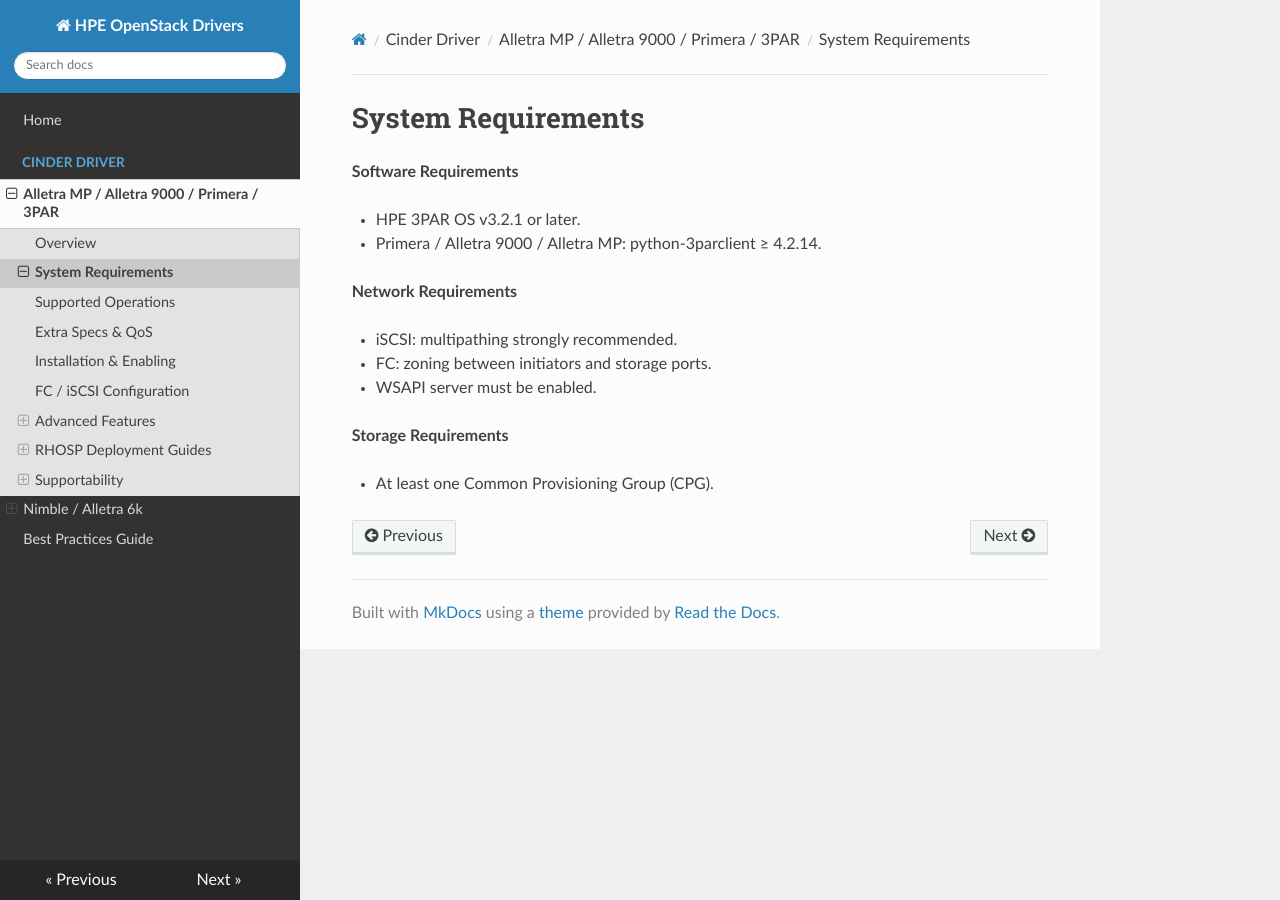
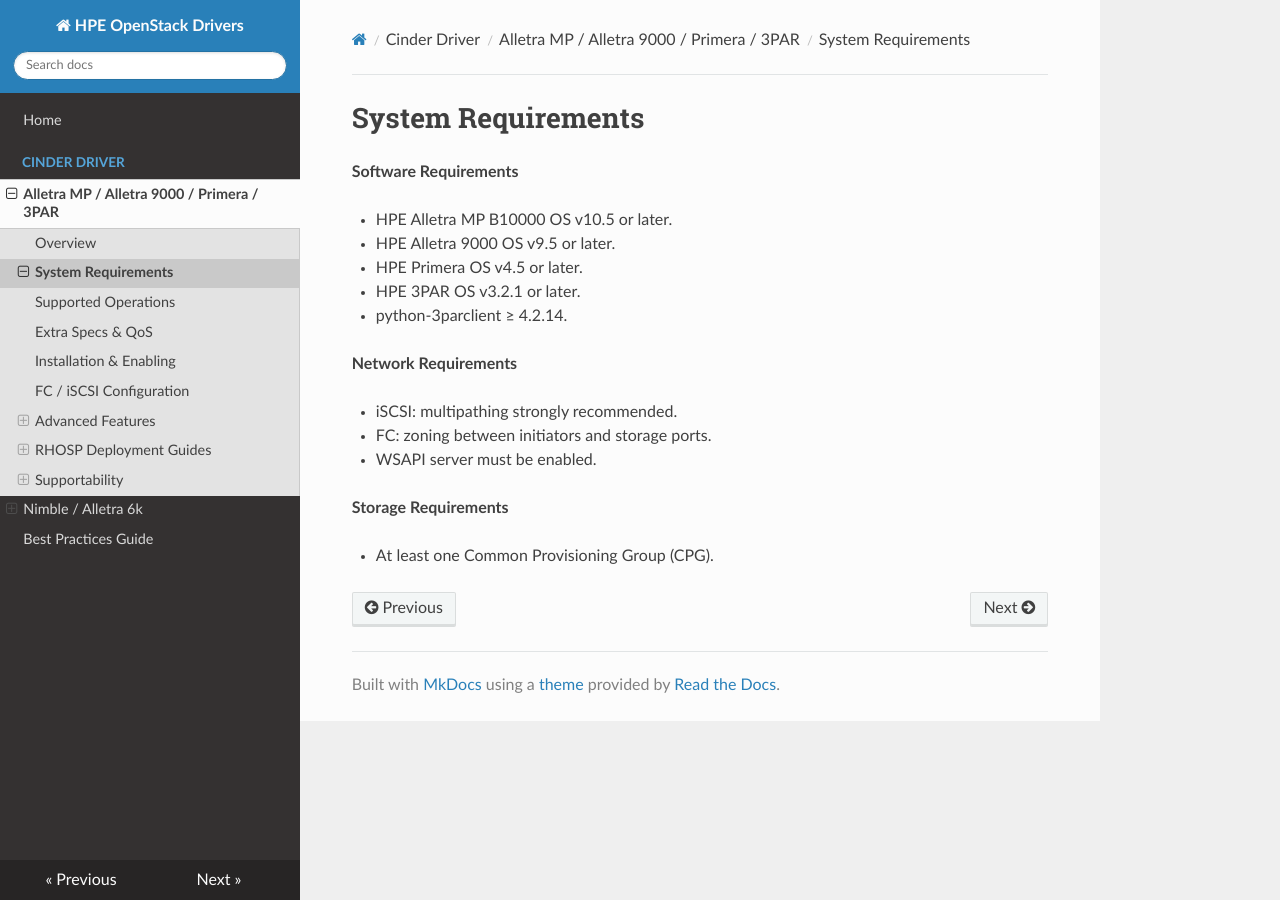
Before and after one commit to traghavendra/openstack, an MkDocs documentation site: the page built from docs/alletra-primera-3par/system-requirements.md, in a window 1280 px wide. Built offline with MkDocs 1.6.1, drawn with Linux system fonts in a browser that asks for light colours; nearby versions of some CDN libraries.

Commit message:
In system-requirements.md, specify OS versions

```diff
--- a/docs/alletra-primera-3par/system-requirements.md
+++ b/docs/alletra-primera-3par/system-requirements.md
@@ -2,8 +2,11 @@
 
 __Software Requirements__
 
+- HPE Alletra MP B10000 OS v10.5 or later.
+- HPE Alletra 9000 OS v9.5 or later.
+- HPE Primera OS v4.5 or later.
 - HPE 3PAR OS v3.2.1 or later.
-- Primera / Alletra 9000 / Alletra MP: python-3parclient ≥ 4.2.14.
+- python-3parclient ≥ 4.2.14.
 
 __Network Requirements__
 
```
